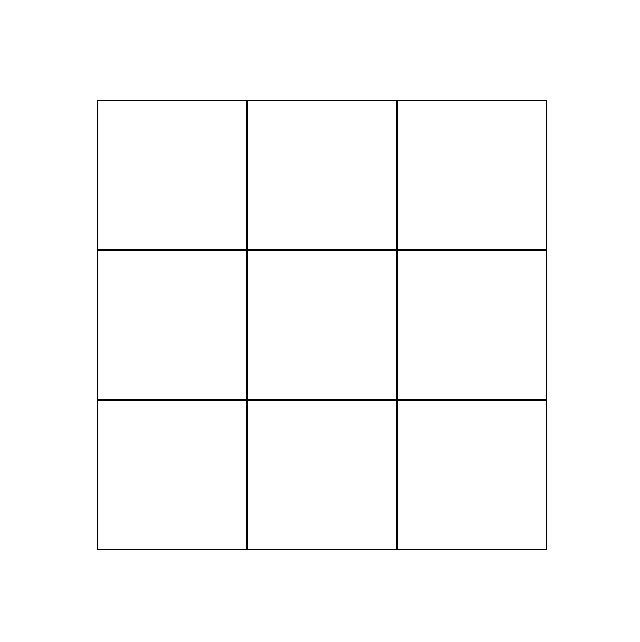
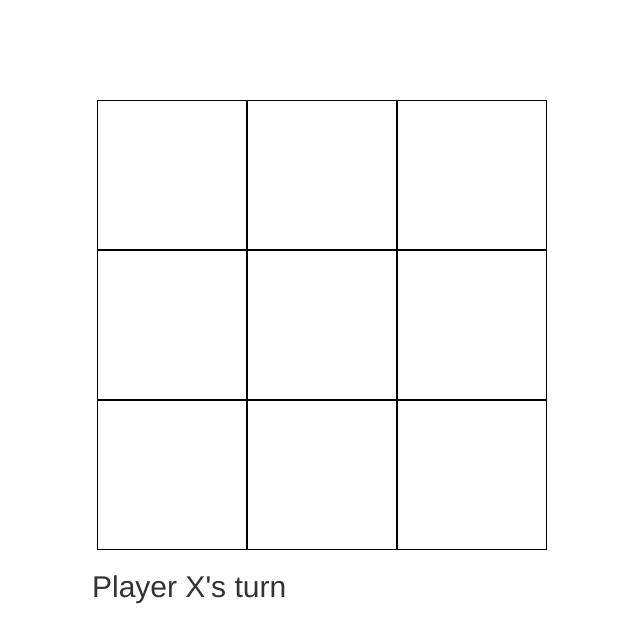
Before and after one commit to cchrispy/TicTacToe, a React app: page / in a window 1280 px wide. Shown: the top 642 px of the page, without its empty margins (8-648 px from the left). Built offline with nearby package versions, Linux system fonts and the light colour scheme.

Commit message:
Added player to keep track of turn

```diff
--- a/src/components/App.jsx
+++ b/src/components/App.jsx
@@ -1,16 +1,20 @@
 import React, { Component } from 'react';
 import Game from './Game.jsx';
+import Player from './Player.jsx';
 
 class App extends Component {
   constructor(props) {
     super(props);
-    this.state = {};
+    this.state = {
+      current: 'X'
+    };
   }
 
   render() {
     return (
       <div>
         <Game />
+        <Player name={ this.state.current } />
       </div>
     )
   }
--- /dev/null
+++ b/src/components/Player.jsx
@@ -0,0 +1,18 @@
+import React, { Component } from 'react';
+
+class Player extends Component {
+  constructor(props) {
+    super(props);
+    this.state = {};
+  }
+
+  render() {
+    return (
+      <div>
+        <h2>{ `Player ${ this.props.name }'s turn` }</h2>
+      </div>
+    )
+  }
+}
+
+export default Player;
```
